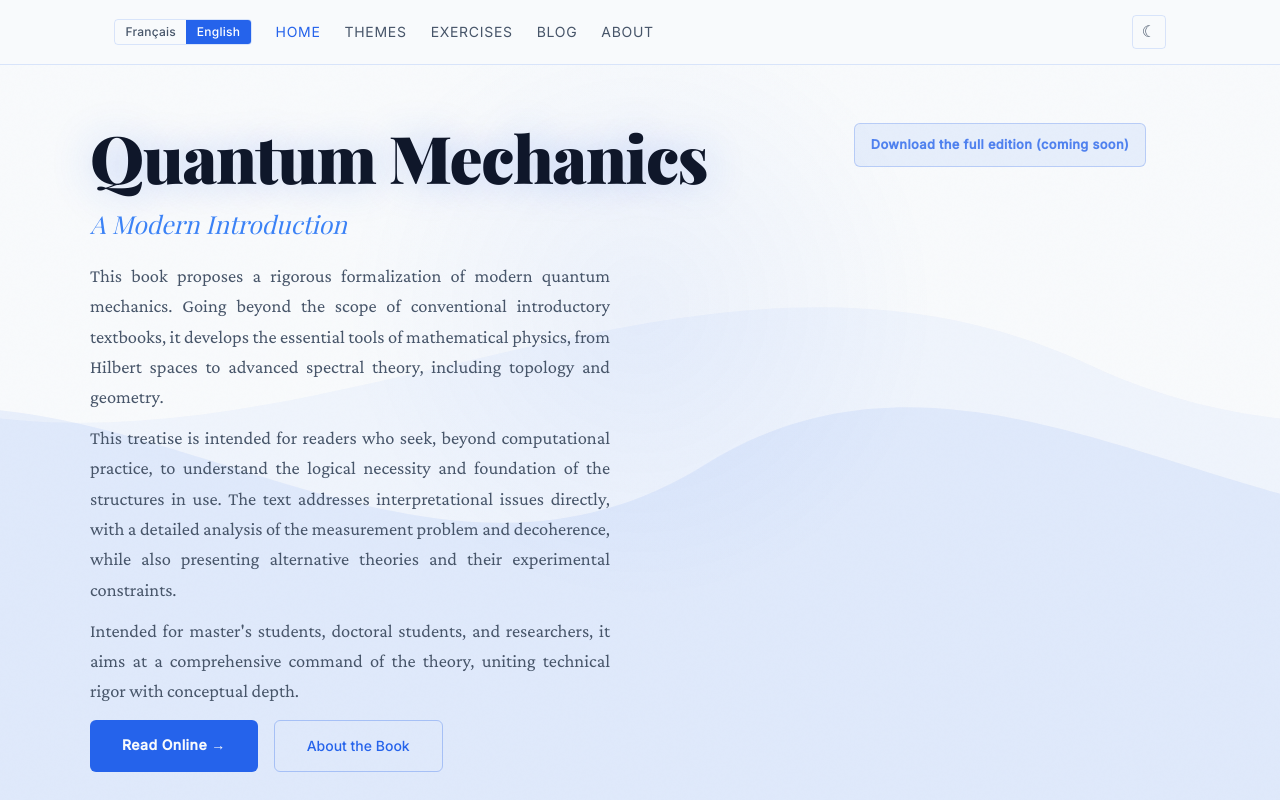
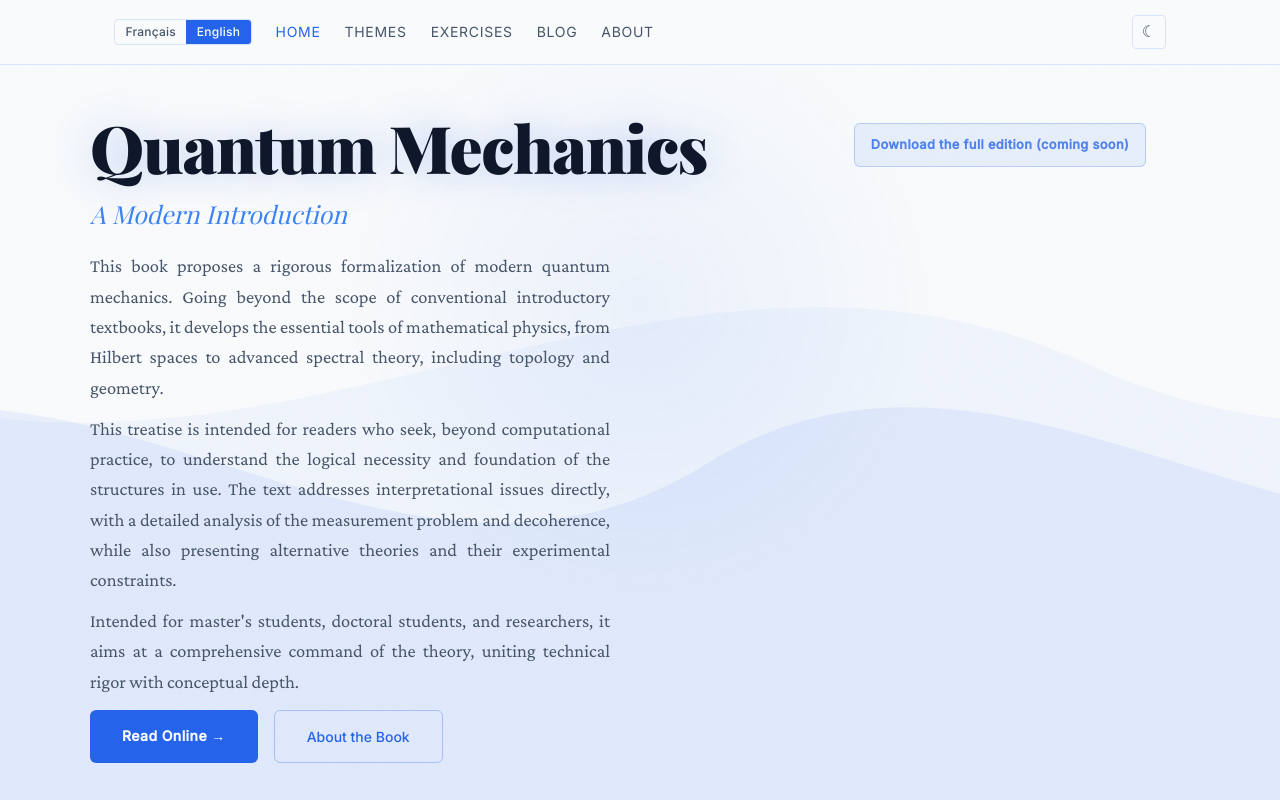
Before and after one commit to jpbruneton/quantum_book, a Next.js app: page / in a window 1280 px wide. Shown: the top 800 px of the page. Built offline with nearby package versions, Linux system fonts and the light colour scheme; a web font is replaced by a local one.

Commit message:
Home: raise hero left column (title, copy, CTAs) by 0.5cm
Made-with: Cursor

```diff
--- a/app/page.tsx
+++ b/app/page.tsx
@@ -78,7 +78,7 @@ export default function HomePage() {
           }}
         >
           {/* Left: Text */}
-          <div>
+          <div style={{ marginTop: "calc(-0.5cm)" }}>
             <h1
               className="home-main-title animate-fade-up stagger-2 amber-glow"
               style={{
```
